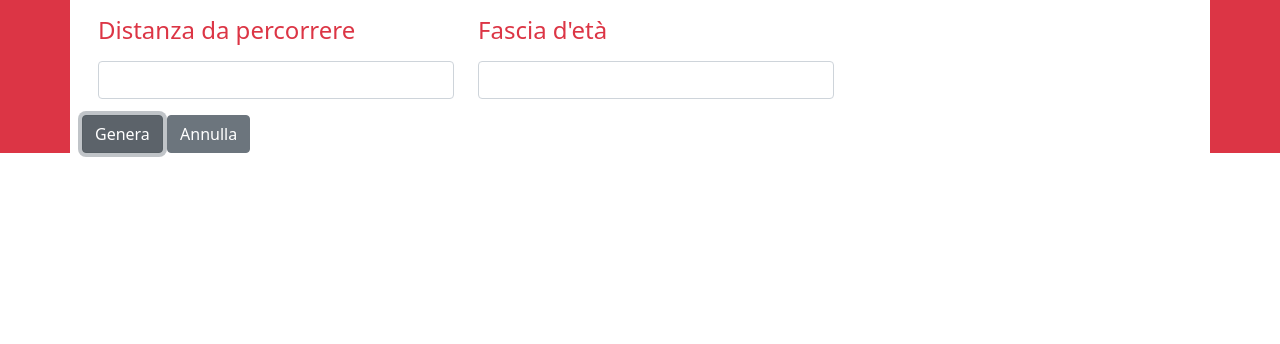
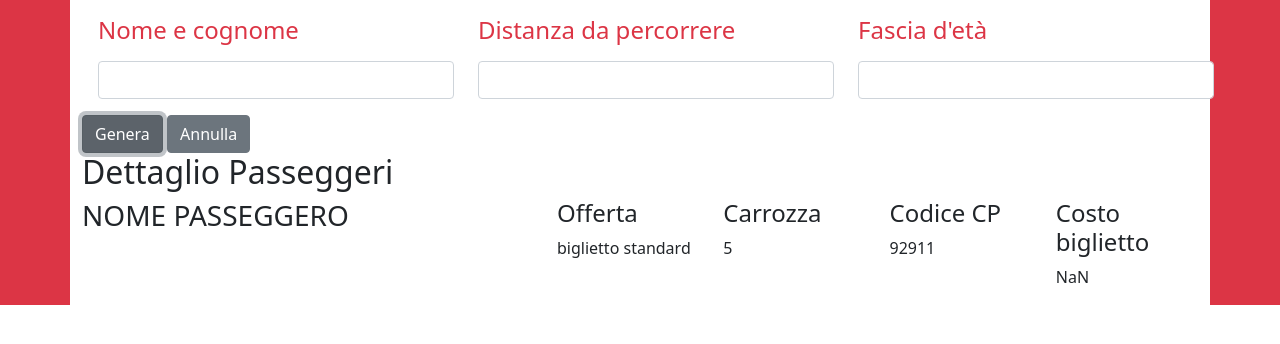
Before and after one commit to carlog91cast/js-biglietto-treno-form, a plain HTML site: page index.html in a window 1280 px wide. Both pictures are taken after a click on the button "Genera". Drawn offline with nearby package versions, Linux system fonts and the light colour scheme.

Commit message:
add milestone 2

```diff
--- a/index.html
+++ b/index.html
@@ -17,17 +17,17 @@
     <main class="bg-danger">
         <div class="container bg-white">
             <div class="row">
-                <!-- <div class="col-4">
+                <div class="col-4">
                     <h4 class="text-danger m-3">Nome e cognome</h4>
                     <input type="text" id="user-name" class="form-control m-3" aria-label="First name">
-                </div> -->
+                </div>
                 <div class="col-4">
                     <h4 class="text-danger m-3">Distanza da percorrere</h4>
                     <input type="text" id="km" class="form-control m-3" aria-label="First name">
                 </div>
                 <div class="col-4">
                     <h4 class="text-danger m-3">Fascia d'età</h4>
-                    <input type="text" class="form-control m-3" aria-label="First name">
+                    <input type="text" id="user-age" class="form-control m-3" aria-label="First name">
                 </div>
 
                 <div class="col-6">
@@ -35,6 +35,35 @@
                     <button type="button" id="btn-ann" class="btn btn-secondary">Annulla</button>
                 </div>
 
+            </div>
+        </div>
+        <div class="container bg-white">
+            <div class="row">
+                <h2 class="text-dark">Dettaglio Passeggeri</h2>
+                <div class="col-5">
+                    <h3>NOME PASSEGGERO</h3>
+                    <h4 id="passenger"></h4>
+                </div>
+                <div class="col-7">
+                    <div class="row">
+                        <div class="col-3">
+                            <h4>Offerta</h4>
+                            <p>biglietto standard</p>
+                        </div>
+                        <div class="col-3">
+                            <h4>Carrozza</h4>
+                            <p>5</p>
+                        </div>
+                        <div class="col-3">
+                            <h4>Codice CP</h4>
+                            <p>92911</p>
+                        </div>
+                        <div class="col-3">
+                            <h4>Costo biglietto</h4>
+                            <p id="ticket-cost"></p>
+                        </div>
+                    </div>
+                </div>
             </div>
         </div>
 
--- a/js/main.js
+++ b/js/main.js
@@ -7,11 +7,17 @@
 let btnGenera = document.getElementById('btn-gnr');
 btnGenera.addEventListener('click', function () {
 
+    // input name
+
+    let inputName = document.getElementById("user-name");
+    let userName = inputName.value;
+    console.log(userName);
+
     // imput age
 
     let inputAge = document.getElementById("user-age");
-    let Age = inputAge.value;
-    console.log(Age);
+    let age = inputAge.value;
+    console.log(age);
 
     // imput km
 
@@ -22,30 +28,28 @@ btnGenera.addEventListener('click', function () {
     // calcolo distanza-prezzo
 
     let costoAlKm = 0.21;
-    let ticketPrice = userDistance * costoAlKm;
-    console.log(prezzoSenzaSconto)
+    let ticketPrice = percorrenza * costoAlKm;
+    console.log(ticketPrice);
 
 
-    if (userAge < 18) {
+    if (age < 18) {
         console.log('è minorenne');
-        ticketPrice = ticketPrice * 80 / 100;
-    } else if (userAge > 65) {
+        ticketPrice = ticketPrice * 85 / 100;
+    } else if (age > 65) {
         console.log('over 65');
-        ticketPrice = ticketPrice * 60 / 100;
+        ticketPrice = ticketPrice * 65 / 100;
     }
-    let num = ticketPrice;
-    let n = num.toFixed(2);
-    console.log(ticketPrice);
-    document.getElementById('prezzo-scontato').innerHTML = ticketPrice;
+
+    document.getElementById('passenger').innerHTML = userName;
+    document.getElementById('ticket-cost').innerHTML = ticketPrice.toFixed(2);
+
 
 
 
 });
 
-let num = ticketPrice;
-let n = num.toFixed(2);
-console.log(ticketPrice);
-document.getElementById('prezzo-scontato').innerHTML = ticketPrice;
+
+
 
 // ora calcolo il prezzo totale del viaggio
 
```
